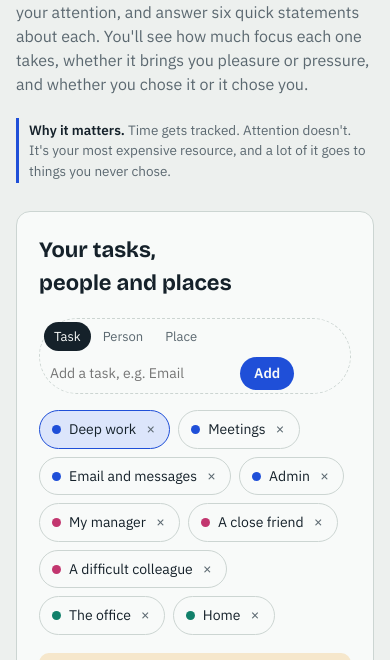
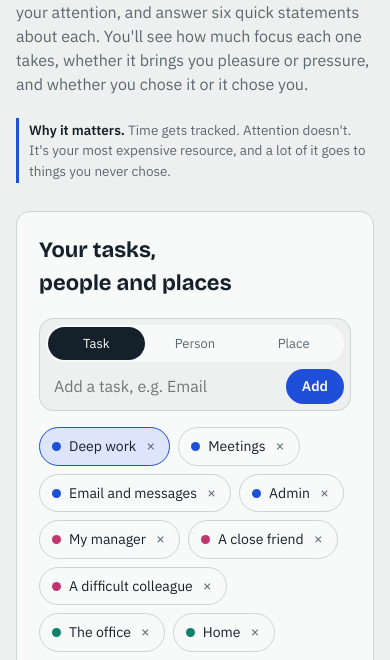
Before and after one commit to phractl/attention, a plain HTML site: page index.html in a window 390 px wide. Shown: the part 151-811 px from the top of the page. Drawn offline with nearby package versions, Linux system fonts and the light colour scheme.

Commit message:
Tidy the add box on phones
Co-Authored-By: Claude Opus 5.5 <noreply@anthropic.com>
Claude-Session: https://claude.ai/code/session_01L1LiHHegNLNSWRbuAUu8ii

```diff
--- a/index.html
+++ b/index.html
@@ -68,12 +68,14 @@ h3{font-family:var(--f-display);font-weight:500;font-size:17px;margin:0}
 .chip.place.done .dot{background:var(--place)}
 .chip.place[aria-pressed="true"]{border-color:var(--place);background:var(--place-soft)}
 .brk{flex-basis:100%;height:0}
-.adder{display:inline-flex;flex-wrap:wrap;gap:6px;align-items:center;border:1px dashed var(--line);border-radius:999px;padding:3px 3px 3px 4px}
+.adder{display:grid;grid-template-columns:auto 1fr auto;gap:6px;align-items:center;border:1px solid var(--line);background:var(--bg);border-radius:999px;padding:4px;max-width:600px}
 .adder .kinds{display:inline-flex;gap:2px}
-.adder .kinds button{font:inherit;font-size:13px;border:0;background:transparent;color:var(--muted);padding:5px 10px;border-radius:999px;cursor:pointer}
+.adder .kinds button{font:inherit;font-size:13px;border:0;background:transparent;color:var(--muted);padding:6px 11px;border-radius:999px;cursor:pointer}
 .adder .kinds button[aria-pressed="true"]{background:var(--ink);color:var(--surface)}
-.adder input{font:inherit;font-size:14px;border:0;background:transparent;color:var(--ink);padding:6px 6px;width:190px;min-width:0}
-.adder .btn{border-radius:999px;padding:6px 14px}
+.adder input{font:inherit;font-size:16px;border:0;background:transparent;color:var(--ink);padding:6px 8px;width:100%;min-width:0;outline:none}
+.adder:focus-within{border-color:var(--accent)}
+.adder .btn{border-radius:999px;padding:7px 16px}
+@media (max-width:560px){.adder{grid-template-columns:1fr auto;width:100%;box-sizing:border-box;border-radius:14px;padding:6px}.adder .kinds{grid-column:1/-1}.adder .kinds button{flex:1;padding:7px 0}.adder .kinds{display:flex;background:var(--surface);border-radius:999px;padding:2px}}
 .chip .sel,.chip .x{font:inherit;border:0;background:transparent;color:inherit;cursor:pointer;padding:0;display:inline-flex;gap:8px;align-items:center}
 .chip .x{color:var(--muted);font-size:15px;padding:0 2px;border-radius:50%}
 .chip .x:hover{color:var(--ink)}
```
